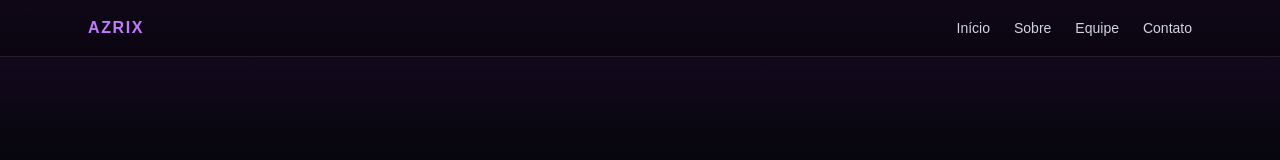
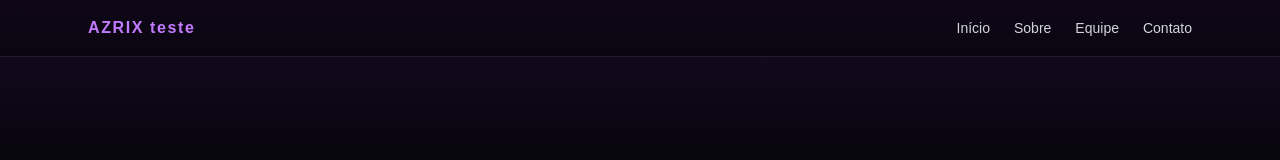
Before and after one commit to jennefferw/azrix-site, a Next.js app: page / in a window 1280 px wide. Shown: the top 160 px of the page. Built offline with nearby package versions, Linux system fonts and the light colour scheme.

Commit message:
teste atualização site

```diff
--- a/app/page.tsx
+++ b/app/page.tsx
@@ -11,7 +11,7 @@ export default function Home() {
         <div className="max-w-6xl mx-auto flex justify-between items-center px-6 py-4">
 
           <h1 className="font-bold tracking-widest text-purple-400">
-            AZRIX
+            AZRIX teste
           </h1>
 
           <nav className="flex gap-6 text-sm text-gray-300">
```
